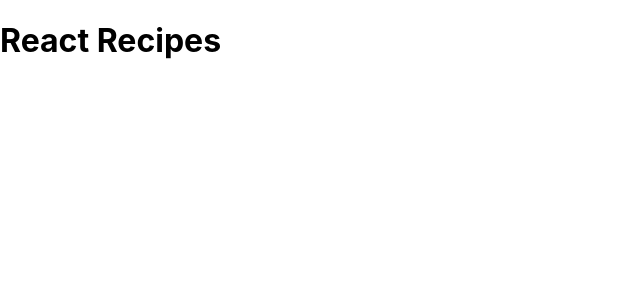
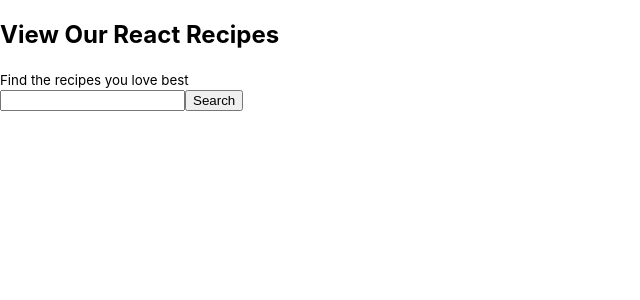
Before and after one commit to campbell-15/ReactRecipeBook, a React (Create React App) app: page / in a window 1280 px wide. Shown: the top 300 px of the page, without its empty margins (0-640 px from the left). Built offline with nearby package versions, Linux system fonts and the light colour scheme.

Commit message:
added home.js component

```diff
--- a/src/App.jsx
+++ b/src/App.jsx
@@ -1,8 +1,9 @@
 import './App.css';
+import Home from './Components/Home';
 
 function App() {
   return (
-    <h1>React Recipes</h1>
+    <Home />
   );
 }
 
--- /dev/null
+++ b/src/Components/Home.js
@@ -0,0 +1,23 @@
+import React from "react";
+import "./Home.css";
+
+const Home = () => {
+    return (
+        <div className="home">
+            <div className="search">
+                <div className="inputs">
+                    <div className="logo">
+                        <h2>View Our React Recipes</h2>
+                        <small>Find the recipes you love best</small>
+                    </div>
+                    <form>
+                        <input type="text" />
+                        <button type="submit">Search</button>
+                    </form>
+                </div>
+            </div>
+        </div>
+    );
+}
+
+export default Home;
```
Also changed, not shown: src/Assets/background-logo.jpeg (added), src/Components/Home.css (added).
